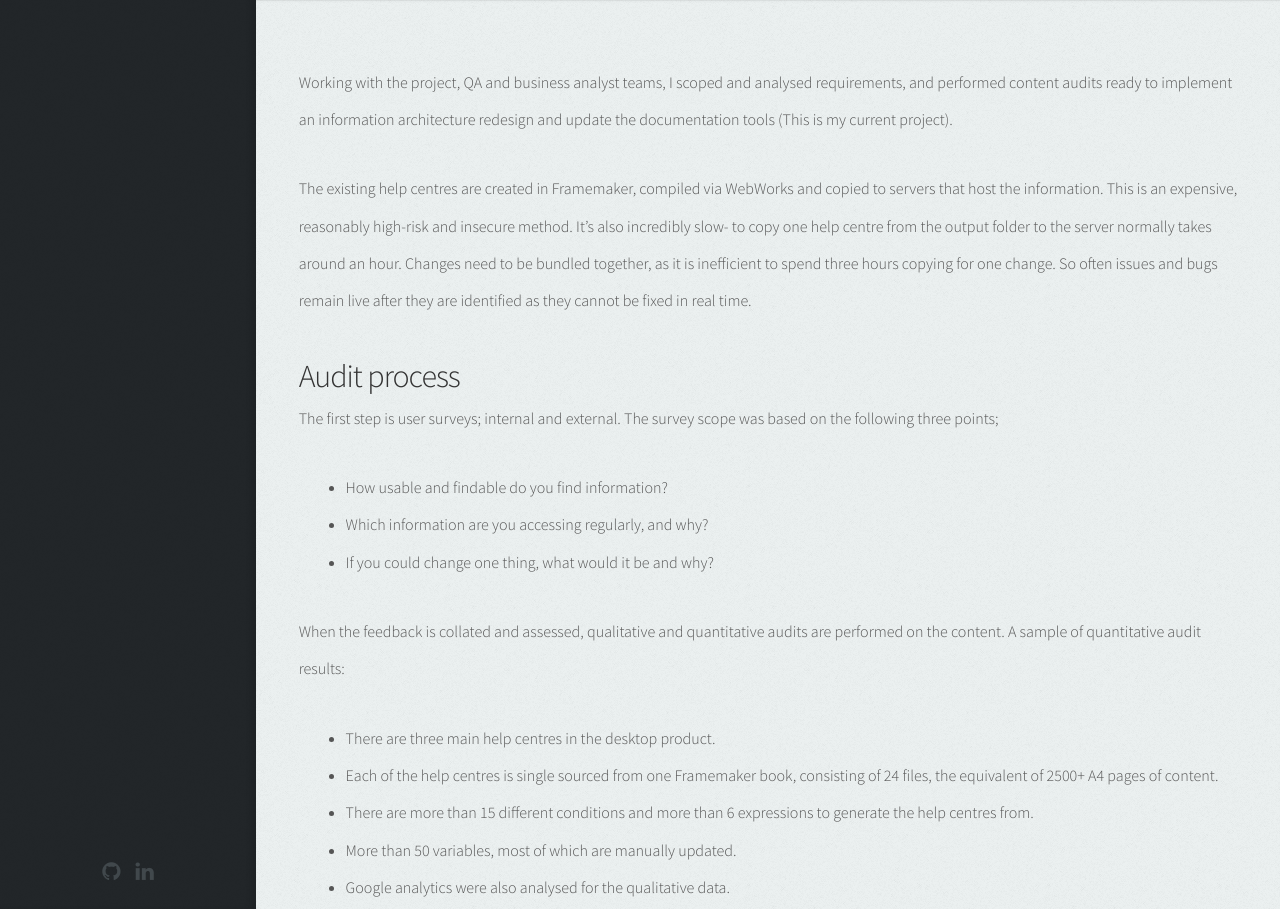
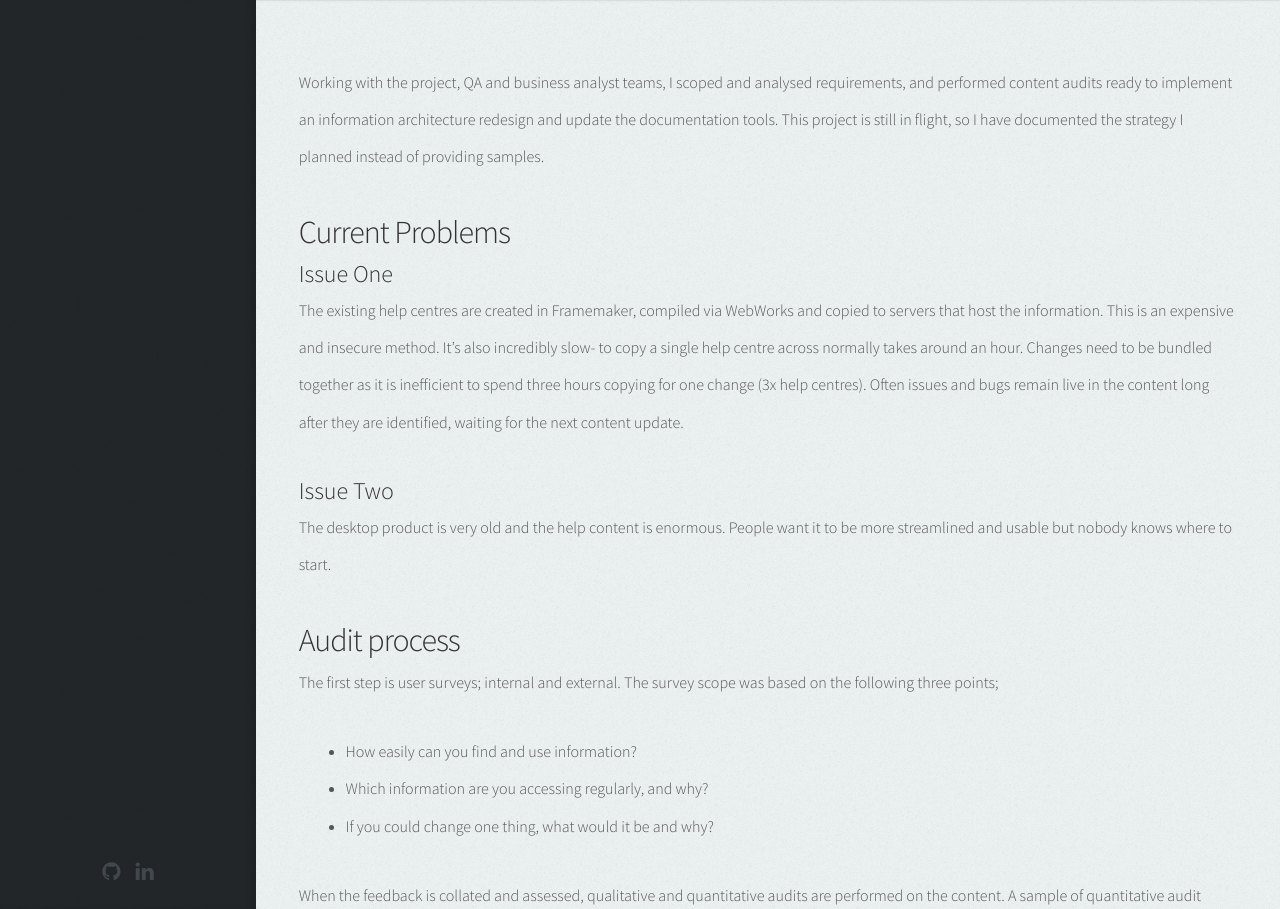
Before and after one commit to AngelaCox/UX-Portfolio, a Jekyll site: the page built from _projects/myob/documentation-audit.md, in a window 1280 px wide and 1400 px high. Shown: the part 491-1400 px from the top of the window. Built offline with Jekyll 4.4.1, drawn with Linux system fonts in a browser that asks for light colours.

Commit message:
documentation-audit.md edited online with Bitbucket

```diff
--- a/_projects/myob/documentation-audit.md
+++ b/_projects/myob/documentation-audit.md
@@ -5,14 +5,25 @@ thumbnail: images/MYOB.jpg
 project: Documentation audit / information architecture restructure
 ---
 
-Working with the project, QA and business analyst teams, I scoped and analysed requirements, and performed content audits ready to implement an information architecture redesign and update the documentation tools (This is my current project).
+Working with the project, QA and business analyst teams, I scoped and analysed requirements, and performed content audits ready to implement
+an information architecture redesign and update the documentation tools. This project is still in flight, so I have documented the strategy I
+planned instead of providing samples.
 
-The existing help centres are created in Framemaker, compiled via WebWorks and copied to servers that host the information. This is an expensive, reasonably high-risk and insecure method. It's also incredibly slow- to copy one help centre from the output folder to the server normally takes around an hour. Changes need to be bundled together, as it is inefficient to spend three hours copying for one change. So often issues and bugs remain live after they are identified as they cannot be fixed in real time.
+## Current Problems
+### Issue One
+The existing help centres are created in Framemaker, compiled via WebWorks and copied to servers that host the information. This is an
+expensive and insecure method. It's also incredibly slow- to copy a single help centre across normally takes around an hour.
+Changes need to be bundled together as it is inefficient to spend three hours copying for one change (3x help centres).
+Often issues and bugs remain live in the content long after they are identified, waiting for the next content update.
+
+### Issue Two
+The desktop product is very old and the help content is enormous. People want it to be more streamlined and usable but nobody knows where
+to start.
 
 ## Audit process
 The first step is user surveys; internal and external. The survey scope was based on the following three points;
 
-* How usable and findable do you find information?
+* How easily can you find and use information?
 * Which information are you accessing regularly, and why?
 * If you could change one thing, what would it be and why?
 
```
